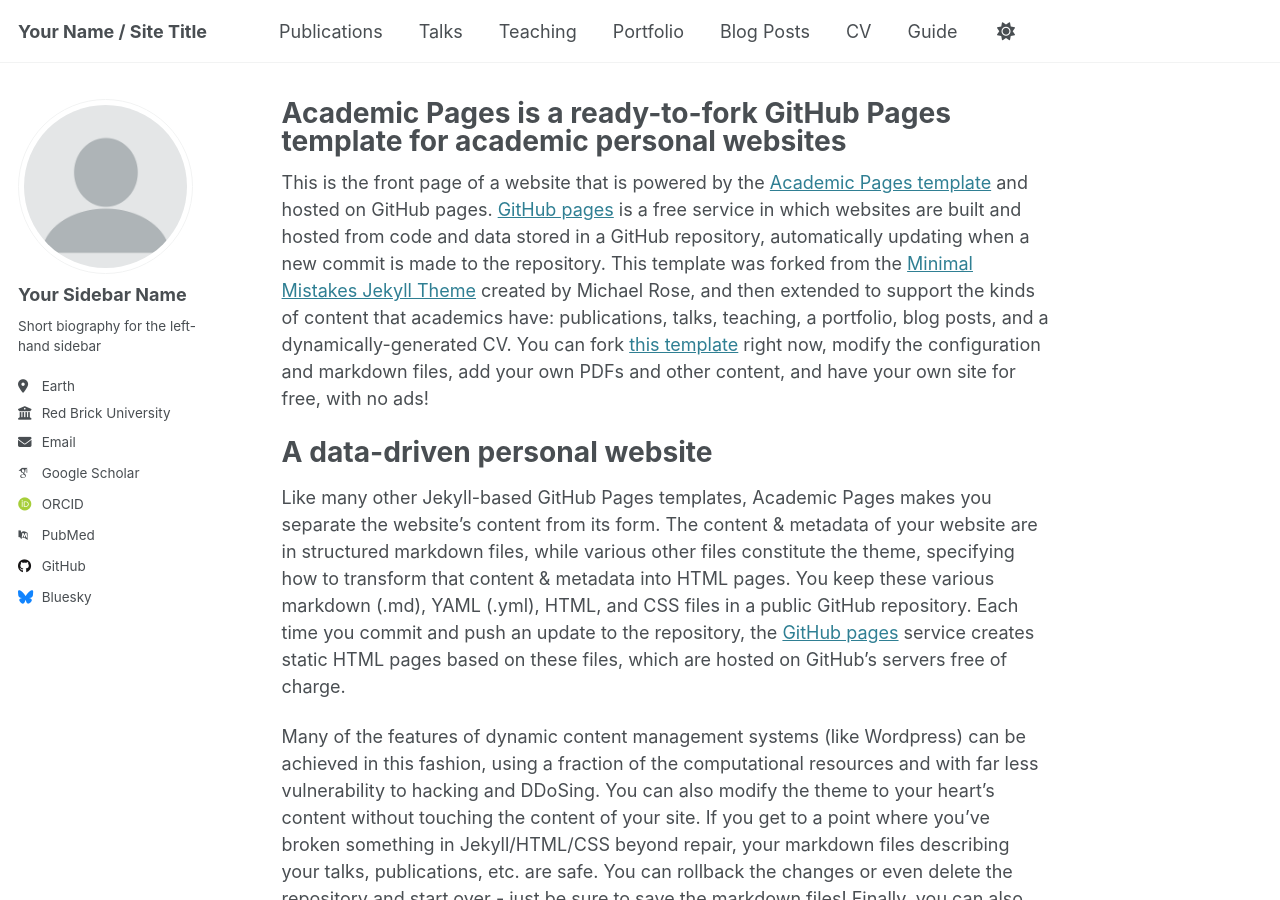
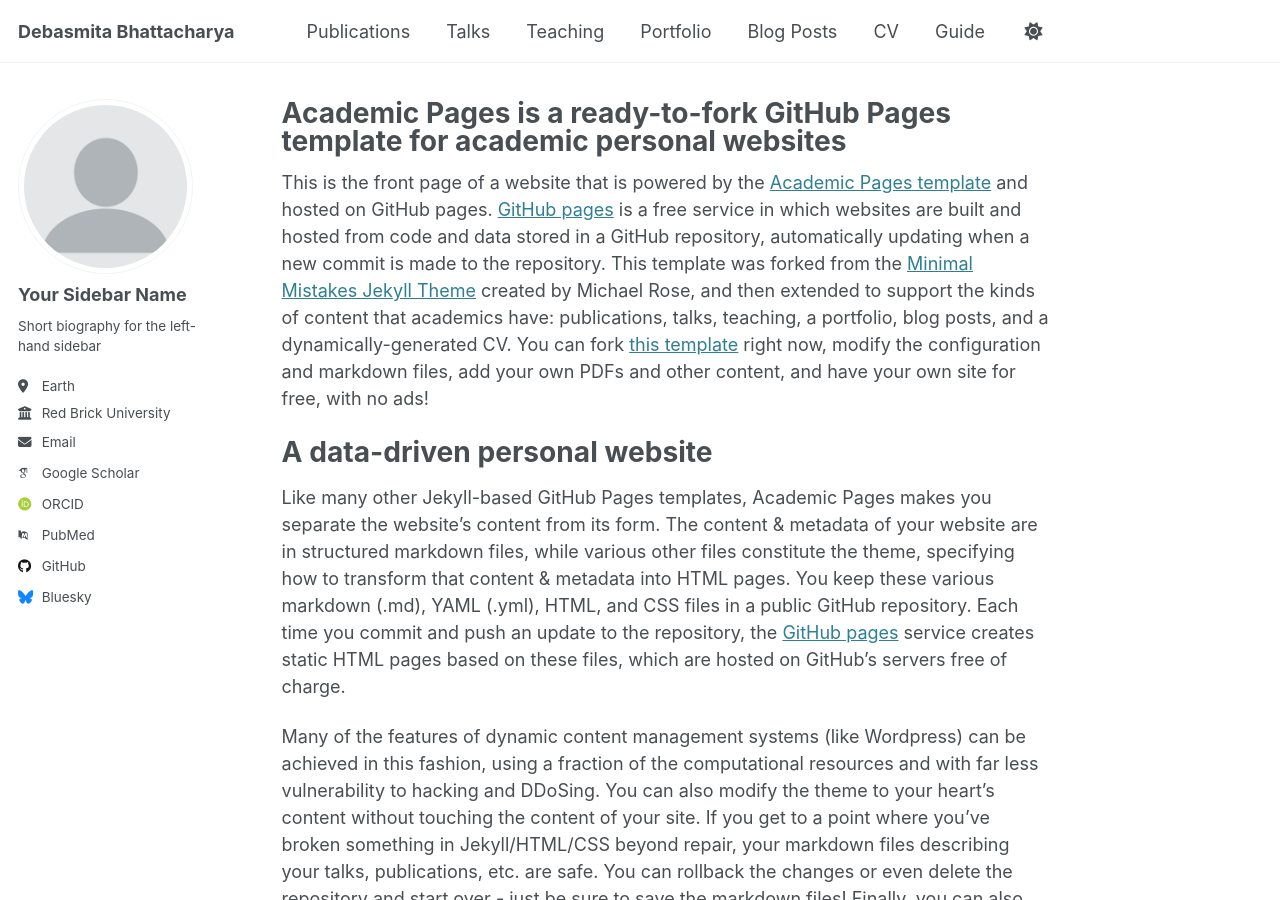
Before and after one commit to debasmita-b/debasmita-b.github.io, a Jekyll site: the page built from _pages/about.md, in a window 1280 px wide and 900 px high. Built offline with Jekyll 4.4.1, drawn with Linux system fonts in a browser that asks for light colours; some web fonts are replaced.

Commit message:
changing name

```diff
--- a/_config.yml
+++ b/_config.yml
@@ -9,7 +9,7 @@
 # Basic Site Settings
 locale                   : "en-US"
 site_theme               : "default"
-title                    : "Your Name / Site Title"
+title                    : "Debasmita Bhattacharya" #"Your Name / Site Title"
 title_separator          : "-"
 name                     : &name "Your Name"
 description              : &description "personal description"
```
